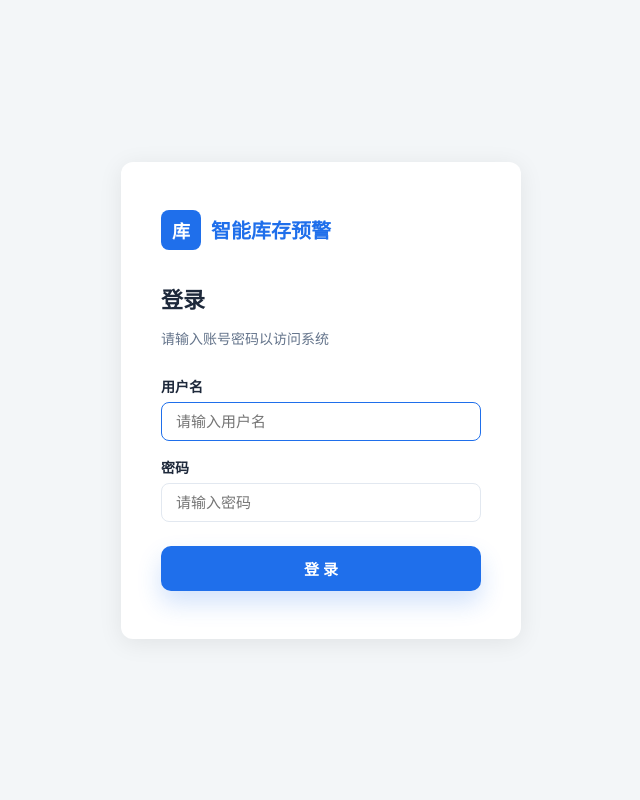
After one commit to kewenliu45-source/-, a FastAPI app: template app/templates/login.html in a window 1280 px wide. The commit adds this page. Shown: the whole page, without its empty margins (319-959 px from the left). Run offline with FastAPI, Linux system fonts and the light colour scheme; the template is opened without the code that fills it, so the values that code supplies are empty; the visitor is signed in with stand-in values (Sample User, id 1); parts of the project's set-up code (start-up, migrations or seed data) failed here and were passed over.

Commit message:
chore: checkpoint before auth hardening

```diff
--- /dev/null
+++ b/app/auth.py
@@ -0,0 +1,67 @@
+"""认证与授权工具模块。
+
+当前使用 .env 中的固定账号，后续可替换为数据库用户表。
+"""
+
+import hmac
+
+from starlette.requests import Request
+
+from app.config import ADMIN_PASSWORD, ADMIN_USERNAME, USER_PASSWORD, USER_USERNAME
+
+# ---------- 角色常量 ----------
+ROLE_ADMIN = "admin"
+ROLE_USER = "user"
+
+# ---------- 放行路径 ----------
+PUBLIC_PATHS = {
+    "/login",
+    "/logout",
+    "/CHANJET_CHECK.txt",
+    "/tplus/message/callback",
+    "/tplus/oauth/callback",
+    "/docs",
+    "/openapi.json",
+    "/redoc",
+}
+
+# 放行路径前缀
+PUBLIC_PREFIXES = ("/static",)
+
+
+def is_public_path(path: str) -> bool:
+    """判断请求路径是否属于公开路径（无需登录）。"""
+    if path in PUBLIC_PATHS:
+        return True
+    return any(path.startswith(prefix) for prefix in PUBLIC_PREFIXES)
+
+
+def verify_login(username: str, password: str) -> dict | None:
+    """校验用户名密码，返回用户对象或 None。
+
+    使用 hmac.compare_digest 进行安全比较。
+    """
+    # 校验管理员账号
+    if hmac.compare_digest(username, ADMIN_USERNAME) and hmac.compare_digest(
+        password, ADMIN_PASSWORD
+    ):
+        return {"username": username, "role": ROLE_ADMIN}
+
+    # 校验普通用户账号
+    if hmac.compare_digest(username, USER_USERNAME) and hmac.compare_digest(
+        password, USER_PASSWORD
+    ):
+        return {"username": username, "role": ROLE_USER}
+
+    return None
+
+
+def get_current_user(request: Request) -> dict | None:
+    """从 session 中获取当前登录用户，未登录返回 None。"""
+    return request.session.get("user")
+
+
+def is_admin(request: Request) -> bool:
+    """判断当前用户是否为管理员。"""
+    user = get_current_user(request)
+    return user is not None and user.get("role") == ROLE_ADMIN
--- a/app/main.py
+++ b/app/main.py
@@ -1,14 +1,41 @@
 import os
 
-from fastapi import FastAPI
-from fastapi.responses import FileResponse
+from fastapi import FastAPI, Request
+from fastapi.responses import FileResponse, RedirectResponse
 from fastapi.staticfiles import StaticFiles
-from app.routers import page_router, tplus_oauth_router, upload_router
+from starlette.middleware.base import BaseHTTPMiddleware
+from starlette.middleware.sessions import SessionMiddleware
+
+from app.auth import is_public_path, get_current_user
+from app.config import SESSION_SECRET_KEY
+from app.routers import auth_router, page_router, tplus_oauth_router, upload_router
 
 _BASE_DIR = os.path.dirname(os.path.abspath(__file__))
 _STATIC_DIR = os.path.join(_BASE_DIR, "static")
 
 app = FastAPI(title="智能库存预警系统")
+
+# ---------- 登录拦截中间件 ----------
+# 注意中间件执行顺序：后添加的 middleware 先执行（在外层）。
+# AuthMiddleware 先添加（内层），SessionMiddleware 后添加（外层），
+# 这样请求先经过 SessionMiddleware 初始化 session，再进入 AuthMiddleware 判断登录态。
+class AuthMiddleware(BaseHTTPMiddleware):
+    async def dispatch(self, request: Request, call_next):
+        path = request.url.path
+        # 公开路径直接放行
+        if is_public_path(path):
+            return await call_next(request)
+        # 已登录用户放行
+        if get_current_user(request) is not None:
+            return await call_next(request)
+        # 未登录 → 重定向到登录页
+        return RedirectResponse("/login", status_code=303)
+
+
+app.add_middleware(AuthMiddleware)
+
+# ---------- Session 中间件（后添加 → 外层 → 先执行）----------
+app.add_middleware(SessionMiddleware, secret_key=SESSION_SECRET_KEY)
 
 app.mount("/static", StaticFiles(directory=_STATIC_DIR), name="static")
 
@@ -17,6 +44,7 @@ app.mount("/static", StaticFiles(directory=_STATIC_DIR), name="static")
 def chanjet_check_file():
     return FileResponse(os.path.join(_STATIC_DIR, "CHANJET_CHECK.txt"), media_type="text/plain")
 
+app.include_router(auth_router.router)
 app.include_router(page_router.router)
 app.include_router(upload_router.router)
 app.include_router(tplus_oauth_router.router)
--- a/app/routers/page_router.py
+++ b/app/routers/page_router.py
@@ -3,6 +3,7 @@ import os
 from fastapi import APIRouter, Request
 from fastapi.templating import Jinja2Templates
 
+from app.auth import get_current_user
 from app.config import BASE_DIR
 
 router = APIRouter()
@@ -11,8 +12,9 @@ templates = Jinja2Templates(directory=os.path.join(BASE_DIR, "app", "templates")
 
 @router.get("/")
 def index(request: Request):
+    current_user = get_current_user(request)
     return templates.TemplateResponse(
         request=request,
         name="index.html",
-        context={}
+        context={"current_user": current_user}
     )
--- /dev/null
+++ b/app/templates/login.html
@@ -0,0 +1,122 @@
+<!DOCTYPE html>
+<html lang="zh-CN">
+<head>
+    <meta charset="UTF-8">
+    <meta name="viewport" content="width=device-width, initial-scale=1.0">
+    <title>登录 - 智能库存预警系统</title>
+    <link rel="stylesheet" href="/static/style.css">
+    <style>
+        .login-wrapper {
+            display: flex;
+            justify-content: center;
+            align-items: center;
+            min-height: 100vh;
+            background: var(--bg, #f5f7fa);
+        }
+        .login-card {
+            background: #fff;
+            border-radius: 12px;
+            box-shadow: 0 4px 24px rgba(0,0,0,0.08);
+            padding: 48px 40px;
+            width: 100%;
+            max-width: 400px;
+        }
+        .login-card .logo {
+            display: flex;
+            align-items: center;
+            gap: 10px;
+            margin-bottom: 32px;
+            font-size: 20px;
+            font-weight: 700;
+            color: var(--primary, #2563eb);
+        }
+        .login-card .logo-mark {
+            width: 40px;
+            height: 40px;
+            border-radius: 8px;
+            background: var(--primary, #2563eb);
+            color: #fff;
+            display: flex;
+            align-items: center;
+            justify-content: center;
+            font-size: 18px;
+        }
+        .login-card h2 {
+            font-size: 22px;
+            margin-bottom: 8px;
+            color: var(--text, #1e293b);
+        }
+        .login-card .subtitle {
+            color: var(--text-secondary, #64748b);
+            font-size: 14px;
+            margin-bottom: 28px;
+        }
+        .login-card label {
+            display: block;
+            margin-bottom: 16px;
+        }
+        .login-card label span {
+            display: block;
+            font-size: 14px;
+            font-weight: 600;
+            color: var(--text, #1e293b);
+            margin-bottom: 6px;
+        }
+        .login-card input[type="text"],
+        .login-card input[type="password"] {
+            width: 100%;
+            padding: 10px 14px;
+            border: 1px solid var(--border, #e2e8f0);
+            border-radius: 8px;
+            font-size: 15px;
+            outline: none;
+            transition: border-color 0.2s;
+            box-sizing: border-box;
+        }
+        .login-card input:focus {
+            border-color: var(--primary, #2563eb);
+        }
+        .login-card .error-msg {
+            background: #fef2f2;
+            color: #dc2626;
+            border: 1px solid #fecaca;
+            border-radius: 8px;
+            padding: 10px 14px;
+            font-size: 14px;
+            margin-bottom: 16px;
+        }
+        .login-card .primary-btn {
+            width: 100%;
+            margin-top: 8px;
+        }
+    </style>
+</head>
+<body>
+<div class="login-wrapper">
+    <div class="login-card">
+        <div class="logo">
+            <span class="logo-mark">库</span>
+            <span>智能库存预警</span>
+        </div>
+        <h2>登录</h2>
+        <p class="subtitle">请输入账号密码以访问系统</p>
+
+        {% if error %}
+        <div class="error-msg">{{ error }}</div>
+        {% endif %}
+
+        <form method="post" action="/login">
+            <label>
+                <span>用户名</span>
+                <input type="text" name="username" required autofocus placeholder="请输入用户名">
+            </label>
+            <label>
+                <span>密码</span>
+                <input type="password" name="password" required placeholder="请输入密码">
+            </label>
+            <button class="primary-btn" type="submit">登 录</button>
+        </form>
+    </div>
+</div>
+</body>
+</html>
--- a/requirements.txt
+++ b/requirements.txt
@@ -9,3 +9,4 @@ sqlalchemy
 python-dotenv
 pyodbc
 pycryptodome
+itsdangerous
```
Also changed, not shown: app/routers/auth_router.py (added, +51 -0 lines), app/templates/index.html (+13 -0 lines), tests/test_auth.py (added, +152 -0 lines), tests/test_auth_integration.py (added, +104 -0 lines), 1 other file.
